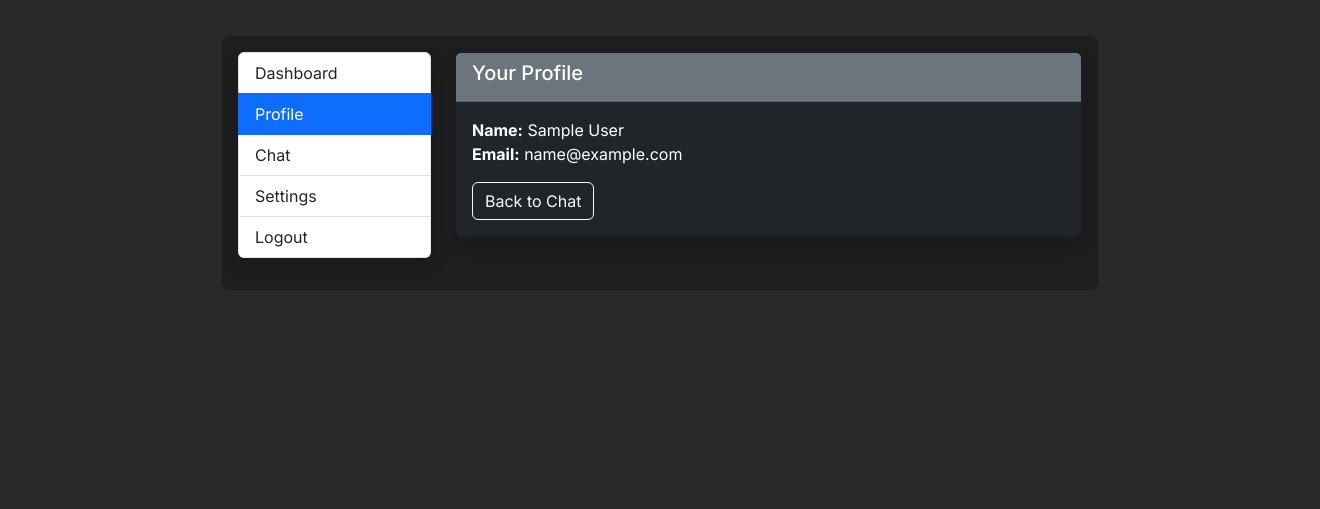
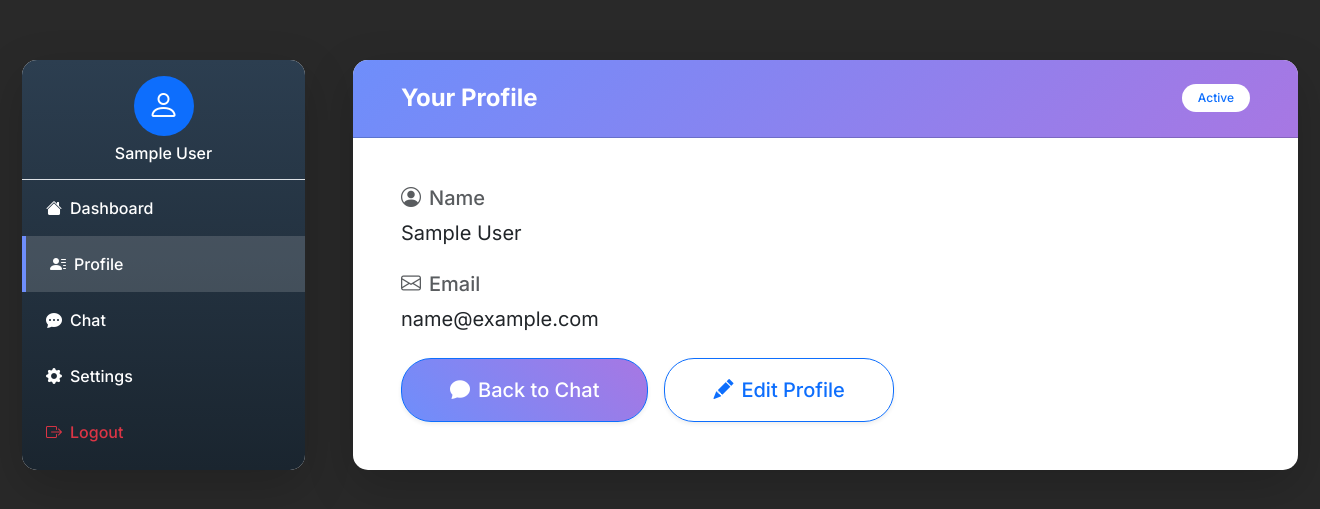
Before and after one commit to XynaxDev/DrSmile, a Flask app: page /profile in a window 1320 px wide. Shown: the part 58-567 px from the top of the page. Run offline with Flask 3, Linux system fonts and the light colour scheme; the visitor is signed in with stand-in values (Sample User, id 1).

Commit message:
updated the profile section

```diff
--- a/templates/profile.html
+++ b/templates/profile.html
@@ -2,31 +2,118 @@
 {% block title %}Profile{% endblock %}
 
 {% block content %}
-<div class="container my-4" style="max-width: 900px;">
-    <div style="background: #1e1e1e; border-radius: 8px; padding: 1rem;">
-        <div class="row">
-            <div class="col-md-3 mb-3">
-                <div class="list-group shadow bg-dark">
-                    <a href="{{ url_for('dashboard') }}" class="list-group-item list-group-item-action">Dashboard</a>
-                    <a href="{{ url_for('profile') }}" class="list-group-item list-group-item-action active">Profile</a>
-                    <a href="{{ url_for('chatbot') }}" class="list-group-item list-group-item-action">Chat</a>
-                    <a href="#" class="list-group-item list-group-item-action">Settings</a>
-                    <a href="{{ url_for('logout') }}" class="list-group-item list-group-item-action">Logout</a>
+<div class="container my-5" style="max-width: 1300px;">
+    <div class="row g-5">
+        <!-- Sidebar -->
+        <div class="col-lg-3">
+            <div class="card border-0 shadow-lg h-100" style="border-radius: 15px; overflow: hidden;">
+                <div class="card-body p-0 bg-gradient-dark text-white">
+                    <div class="p-3 text-center border-bottom">
+                        <div class="avatar avatar-xl mb-2">
+                            <div class="rounded-circle bg-primary text-white d-flex align-items-center justify-content-center"
+                                 style="width: 60px; height: 60px; margin: 0 auto;">
+                                <i class="bi bi-person fs-2"></i>
+                            </div>
+                        </div>
+                        <h6 class="mb-0">{{ username or 'User' }}</h6>
+                    </div>
+                    <nav class="nav flex-column">
+                        <a href="{{ url_for('dashboard') }}"
+                           class="nav-link px-4 py-3 fw-medium text-white">
+                            <i class="bi bi-house-fill me-2"></i>Dashboard
+                        </a>
+                        <a href="{{ url_for('profile') }}"
+                           class="nav-link px-4 py-3 fw-medium text-white active">
+                            <i class="bi bi-person-lines-fill me-2"></i>Profile
+                        </a>
+                        <a href="{{ url_for('chatbot') }}"
+                           class="nav-link px-4 py-3 fw-medium text-white">
+                            <i class="bi bi-chat-dots-fill me-2"></i>Chat
+                        </a>
+                        <a href="#"
+                           class="nav-link px-4 py-3 fw-medium text-white">
+                            <i class="bi bi-gear-fill me-2"></i>Settings
+                        </a>
+                        <a href="{{ url_for('logout') }}"
+                           class="nav-link px-4 py-3 fw-medium text-danger">
+                            <i class="bi bi-box-arrow-right me-2"></i>Logout
+                        </a>
+                    </nav>
                 </div>
             </div>
-            <div class="col-md-9">
-                <div class="card shadow bg-dark text-white">
-                    <div class="card-header bg-secondary">
-                        <h5>Your Profile</h5>
+        </div>
+
+        <!-- Main Content -->
+        <div class="col-lg-9">
+            <div class="card border-0 shadow-lg" style="border-radius: 15px; overflow: hidden;">
+                <div class="card-header py-4 px-5"
+                     style="background: linear-gradient(135deg, #6e8efb 0%, #a777e3 100%);">
+                    <div class="d-flex justify-content-between align-items-center">
+                        <h4 class="mb-0 text-white fw-bold">Your Profile</h4>
+                        <span class="badge bg-white text-primary px-3 py-2 fw-medium"
+                              style="border-radius: 20px;">Active</span>
                     </div>
-                    <div class="card-body">
-                        <p><strong>Name:</strong> {{ username }}</p>
-                        <p><strong>Email:</strong> {{ email }}</p>
-                        <a href="{{ url_for('chatbot') }}" class="btn btn-outline-light mt-3">Back to Chat</a>
+                </div>
+                <div class="card-body p-5">
+                    <div class="row">
+                        <div class="col-12">
+                            <div class="mb-4">
+                                <h5 class="text-muted fw-medium mb-2"><i class="bi bi-person-circle me-2"></i>Name</h5>
+                                <p class="fs-5">{{ username }}</p>
+                            </div>
+                            <div class="mb-4">
+                                <h5 class="text-muted fw-medium mb-2"><i class="bi bi-envelope me-2"></i>Email</h5>
+                                <p class="fs-5">{{ email }}</p>
+                            </div>
+                            <div class="d-flex gap-3">
+                                <a href="{{ url_for('chatbot') }}"
+                                   class="btn btn-primary btn-lg px-5 py-3 fw-medium shadow-sm"
+                                   style="border-radius: 30px; background: linear-gradient(45deg, #6e8efb, #a777e3);">
+                                    <i class="bi bi-chat-fill me-2"></i>Back to Chat
+                                </a>
+                                <a href="#"
+                                   class="btn btn-outline-primary btn-lg px-5 py-3 fw-medium shadow-sm"
+                                   style="border-radius: 30px;">
+                                    <i class="bi bi-pencil-fill me-2"></i>Edit Profile
+                                </a>
+                            </div>
+                        </div>
                     </div>
                 </div>
             </div>
         </div>
     </div>
 </div>
+
+<!-- Bootstrap Icons -->
+<link rel="stylesheet" href="https://cdn.jsdelivr.net/npm/bootstrap-icons@1.11.1/font/bootstrap-icons.css">
+<style>
+    .bg-gradient-dark {
+        background: linear-gradient(180deg, #2c3e50 0%, #1a252f 100%);
+    }
+    .nav-link {
+        transition: all 0.3s ease;
+    }
+    .nav-link:hover {
+        background-color: rgba(255, 255, 255, 0.1);
+        padding-left: 2rem;
+        color: #fff !important;
+    }
+    .nav-link.active {
+        background-color: rgba(255, 255, 255, 0.15);
+        color: #fff !important;
+        border-left: 4px solid #6e8efb;
+    }
+    .btn:hover {
+        transform: translateY(-2px);
+        box-shadow: 0 5px 15px rgba(0, 0, 0, 0.2) !important;
+        transition: all 0.3s ease;
+    }
+    .card {
+        transition: transform 0.3s ease;
+    }
+    .card:hover {
+        transform: translateY(-5px);
+    }
+</style>
 {% endblock %}
```
